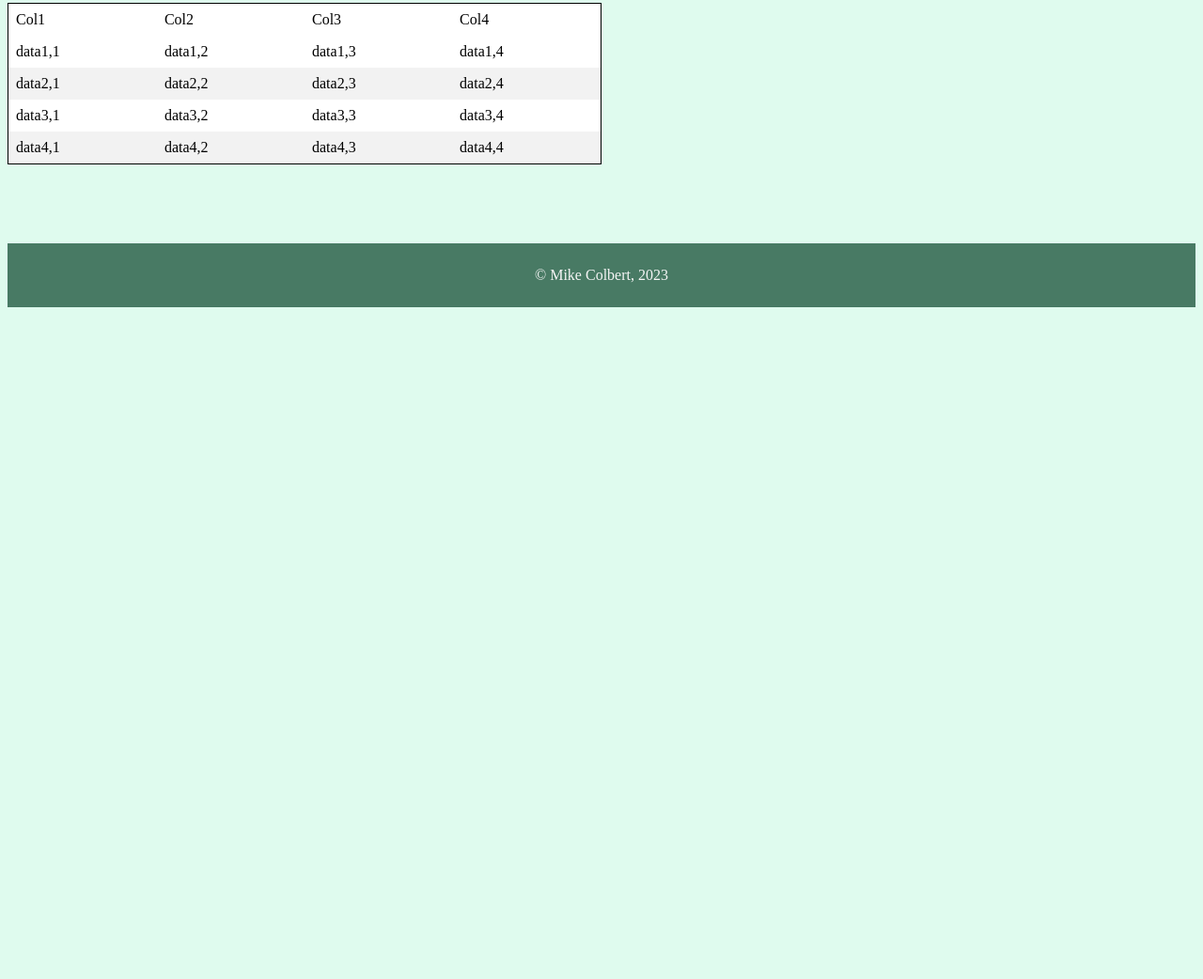
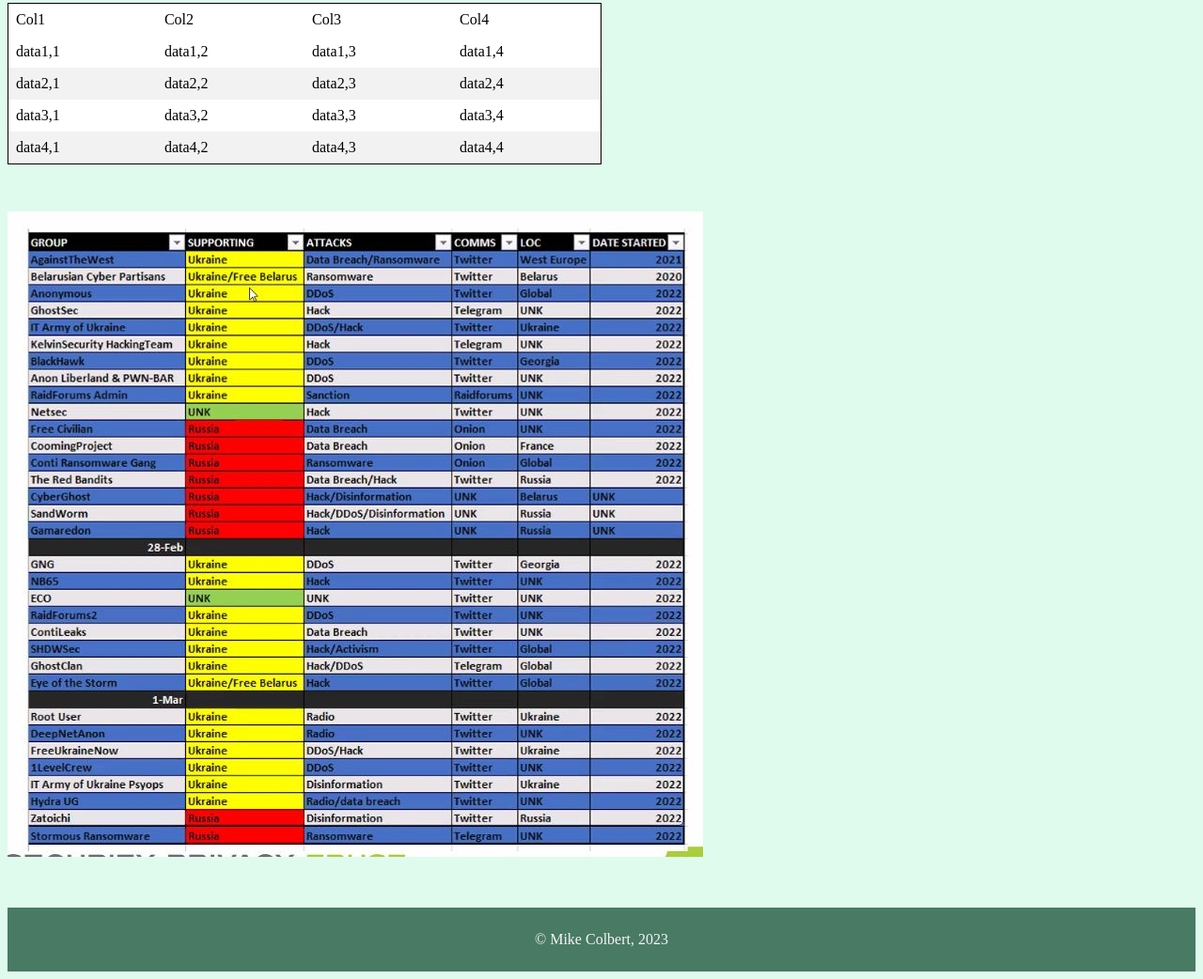
Before and after one commit to mikecolbert/BAIS-3300-week6-hw, a plain HTML site: page index.html in a window 1280 px wide. Shown: the part 467-1509 px from the top of the page at 94% size. Before the commit the page ends 802 px from the top, so only its background shows below. Drawn offline with Linux system fonts and the light colour scheme.

Commit message:
added image

```diff
--- a/index.html
+++ b/index.html
@@ -68,6 +68,10 @@
       </table>
       <p>&nbsp;</p>
 
+      <img
+        src="/images/Ukraine-Russia.jpg"
+        alt="Hacking groups involved in the Russia/Ukraine war"
+      />
       <p>&nbsp;</p>
     </main>
     <footer>&copy; Mike Colbert, 2023</footer>
```
